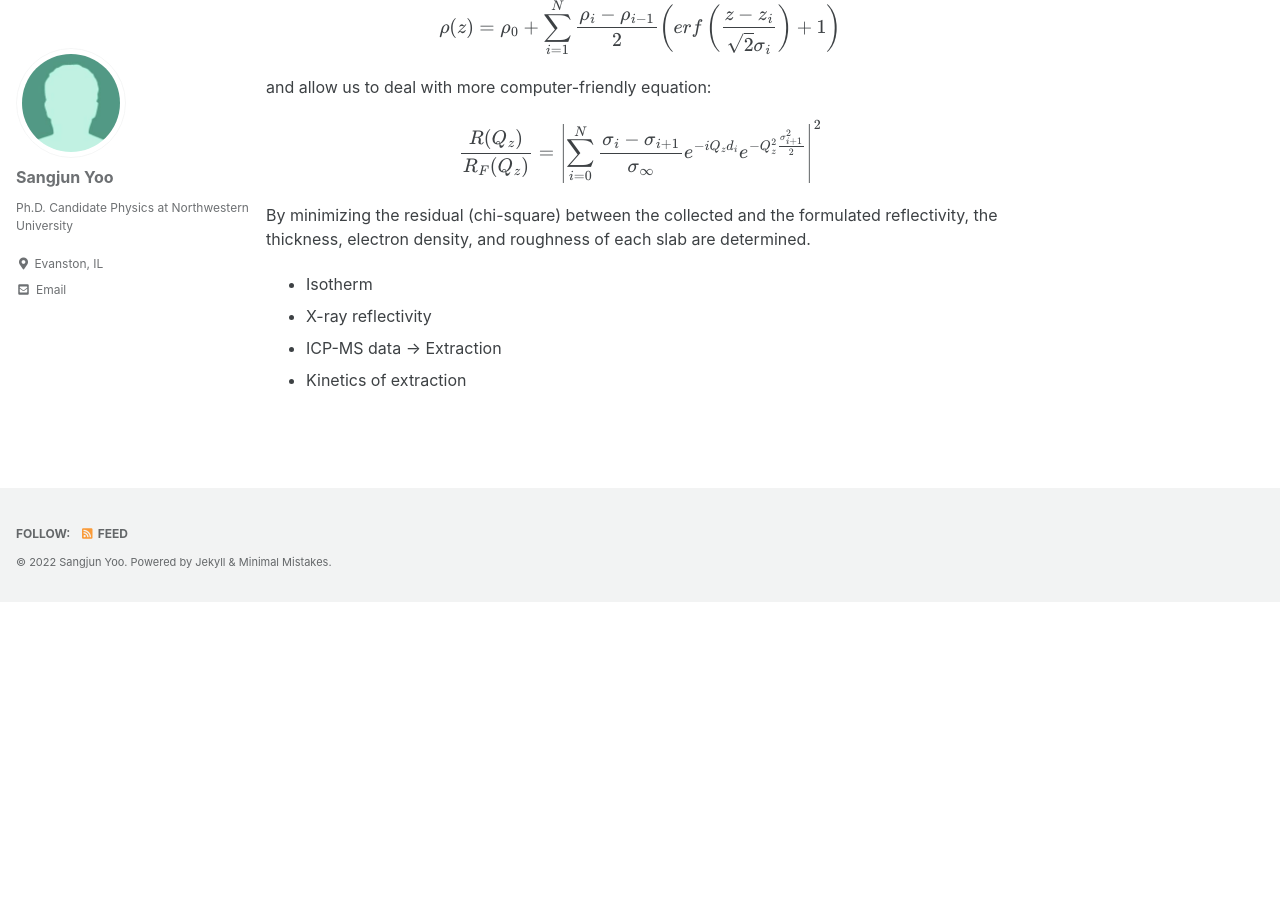
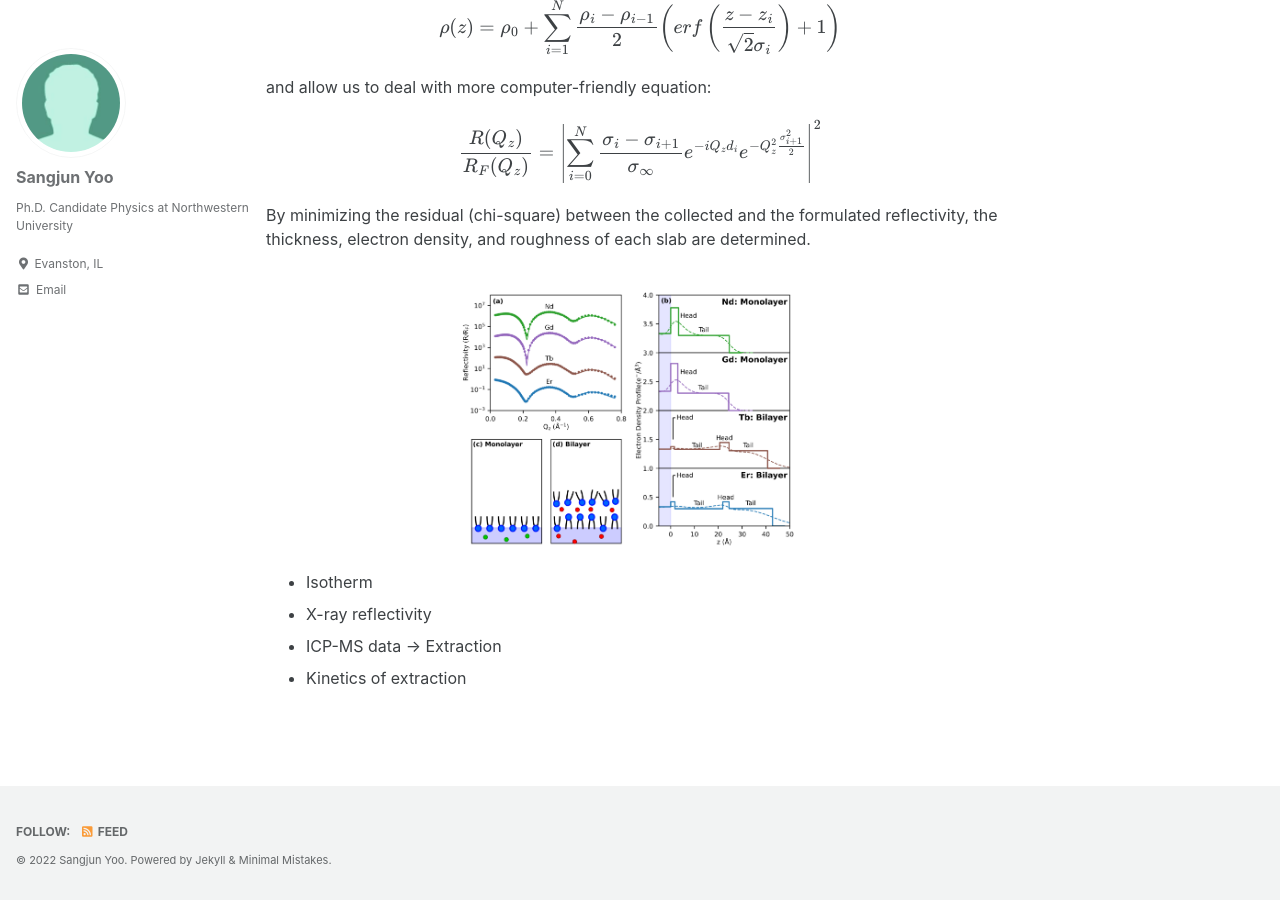
Before and after one commit to sangjunyoo-phd/sangjunyoo-phd.github.io, a Jekyll site: the page built from _pages/analysis.md, in a window 1280 px wide and 900 px high, scrolled down 772 px. Built offline with Jekyll 4.4.1, drawn with Linux system fonts in a browser that asks for light colours; cached includes are drawn as plain includes; before the commit the page ends 1374 px from its top, so only the background shows below that.

Commit message:
Add figure

```diff
--- a/_pages/analysis.md
+++ b/_pages/analysis.md
@@ -31,6 +31,8 @@ $$ \frac{R(Q_{z})} {R_{F} (Q_{z})} = \left| \sum_{i=0}^{N} \frac{\sigma_{i}-\sig
 
 By minimizing the residual (chi-square) between the collected and the formulated reflectivity, the thickness, electron density, and roughness of each slab are determined.
 
+![image-center](../assets/images/Z_dep_XRR_with_cartoon.png){: .align-center}{:style="border: 0px solid black; padding: 0px"}{:height="50%" width="50%"}
+
 * Isotherm
 * X-ray reflectivity
 * ICP-MS data -> Extraction
```
Also changed, not shown: assets/images/Z_dep_XRR_with_cartoon.png (added).
